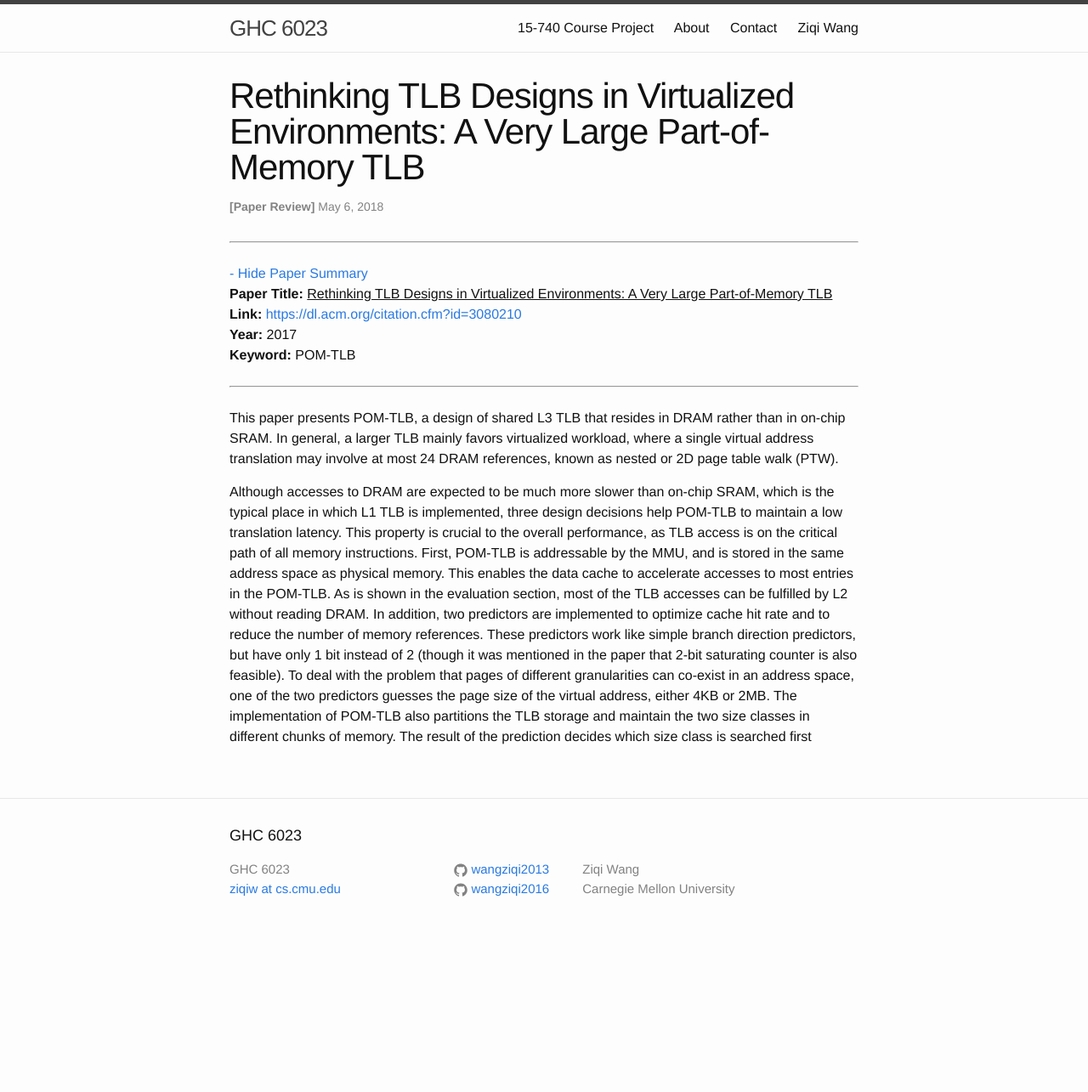
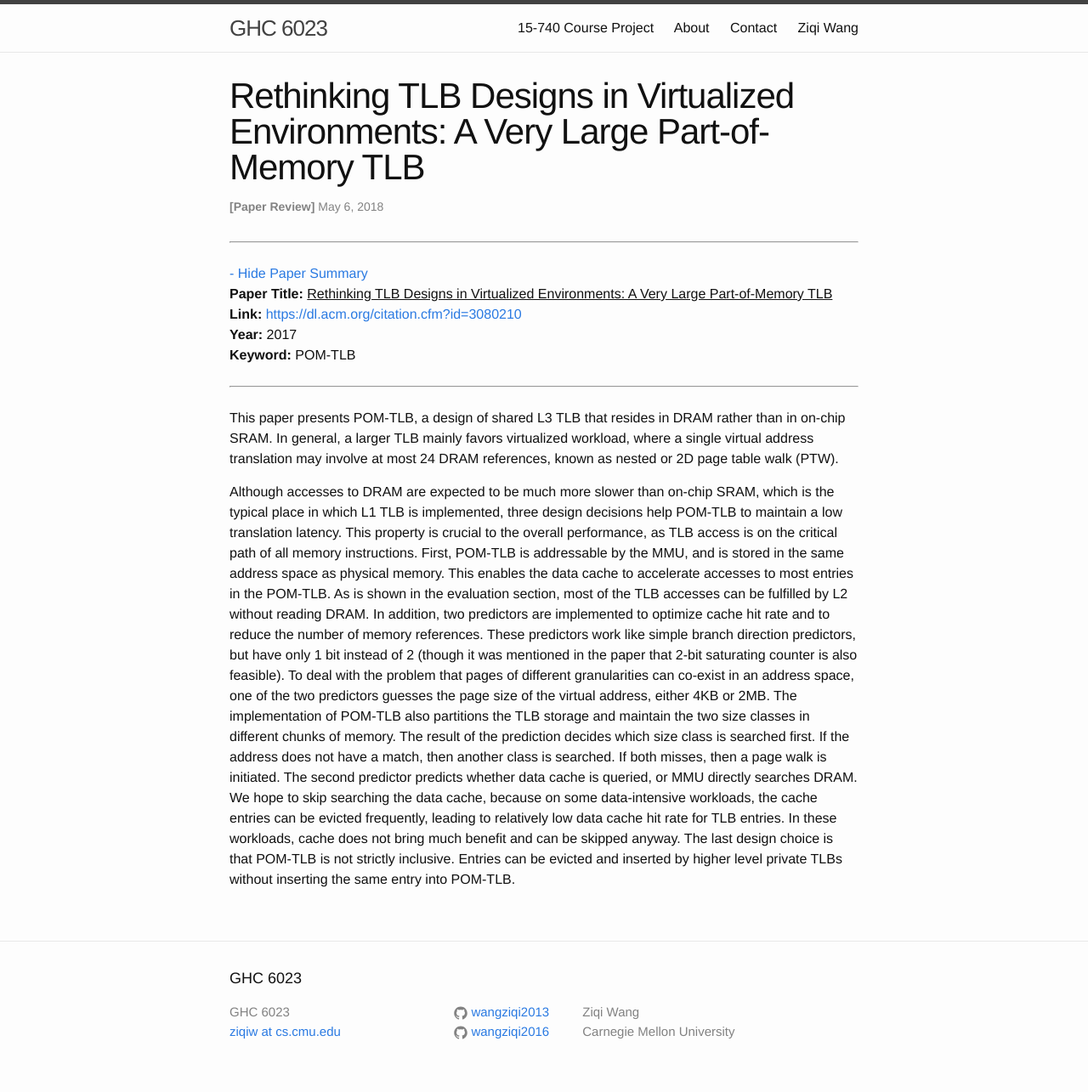
Before and after one commit to wangziqi2013/wangziqi2013.github.io, a Jekyll site: the page built from _posts/2018-05-05-Rethinking-TLB-Designs-in-Virtualized-Env-a-Vary-Large-Part-of-Mem-TLB.markdown, in a window 1280 px wide. Shown: the whole page at 85% size. Built offline with Jekyll 4.4.1, drawn with Linux system fonts in a browser that asks for light colours; before the commit the page ends 1117 px from its top, so only the background shows below that.

Commit message:
Finish design decision

```diff
--- a/_posts/2018-05-05-Rethinking-TLB-Designs-in-Virtualized-Env-a-Vary-Large-Part-of-Mem-TLB.markdown
+++ b/_posts/2018-05-05-Rethinking-TLB-Designs-in-Virtualized-Env-a-Vary-Large-Part-of-Mem-TLB.markdown
@@ -24,4 +24,9 @@ These predictors work like simple branch direction predictors, but have only 1 b
 in the paper that 2-bit saturating counter is also feasible). To deal with the problem that pages of different granularities
 can co-exist in an address space, one of the two predictors guesses the page size of the virtual address, either 4KB or 2MB.
 The implementation of POM-TLB also partitions the TLB storage and maintain the two size classes in different chunks of memory.
-The result of the prediction decides which size class is searched first
+The result of the prediction decides which size class is searched first. If the address does not have a match, then another
+class is searched. If both misses, then a page walk is initiated. The second predictor predicts whether data cache is queried,
+or MMU directly searches DRAM. We hope to skip searching the data cache, because on some data-intensive workloads, the
+cache entries can be evicted frequently, leading to relatively low data cache hit rate for TLB entries. In these workloads,
+cache does not bring much benefit and can be skipped anyway. The last design choice is that POM-TLB is not strictly inclusive.
+Entries can be evicted and inserted by higher level private TLBs without inserting the same entry into POM-TLB.
```
